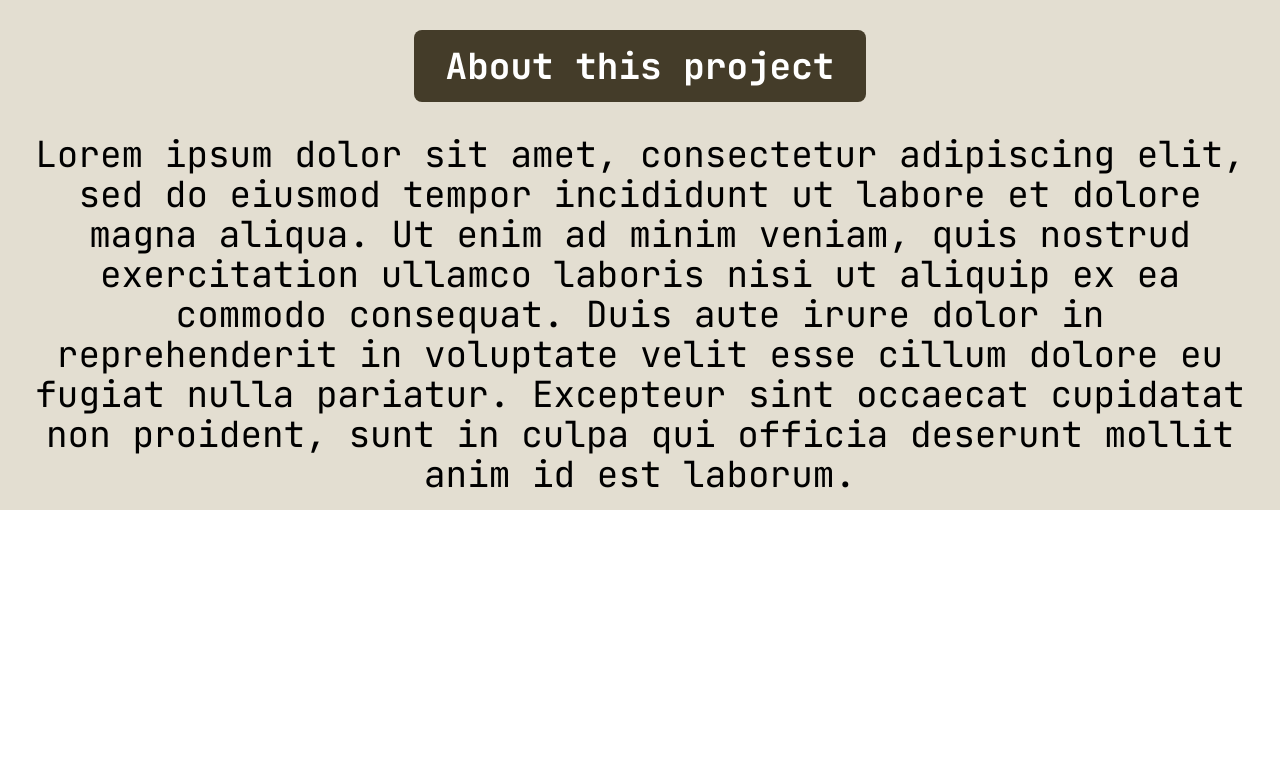
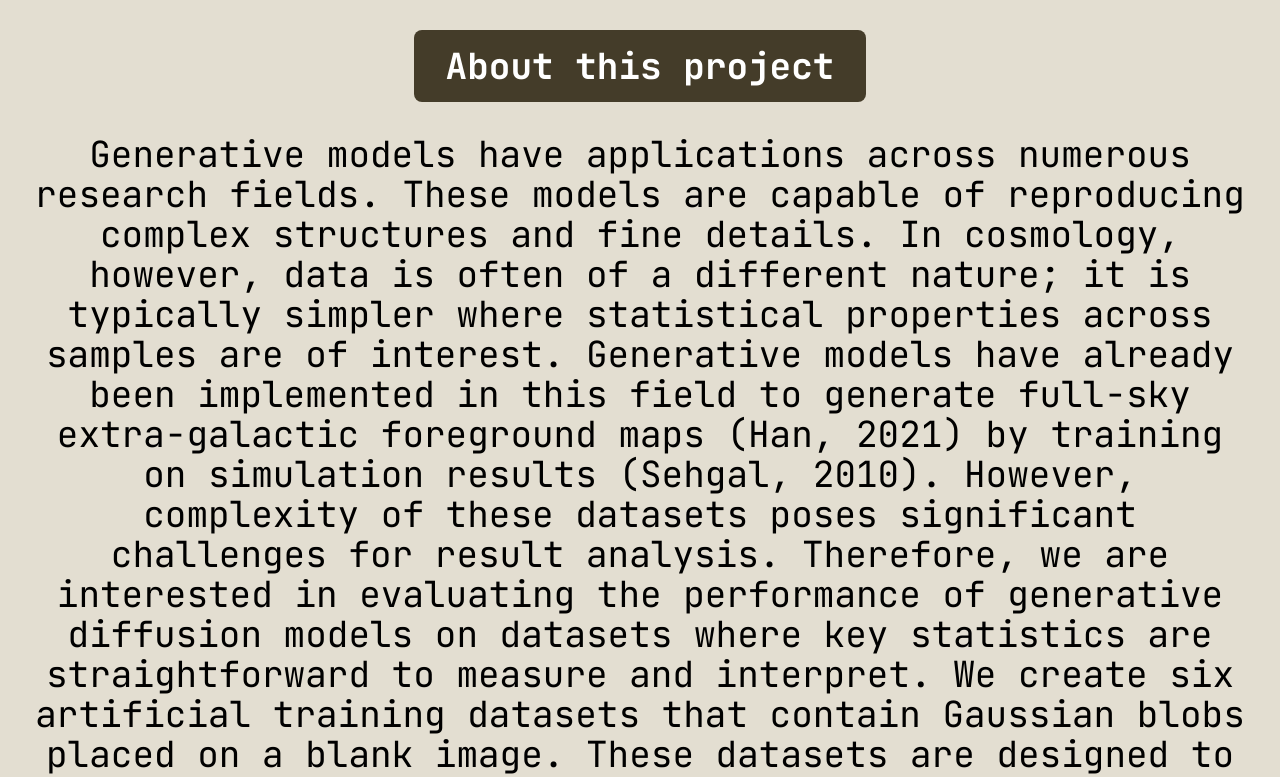
Before and after one commit to MingEn82/nathan-cool-website-2, a React (Vite) app: page / in a window 1280 px wide. Shown: the part 570-1347 px from the top of the page. Before the commit the page ends 1080 px from the top, so only its background shows below. Built offline with nearby package versions, Linux system fonts and the light colour scheme; no server answers; the database is empty.

Commit message:
Added abstract to home page

```diff
--- a/src/views/Home.jsx
+++ b/src/views/Home.jsx
@@ -9,7 +9,9 @@ const Home = () => {
         </div>
         <div className="mt-4 md:mt-8 flex flex-col items-center space-y-4">
             <p className="w-fit bg-lisbon-brown text-white font-semibold text-base px-4 py-2 md:text-4xl md:px-8 md:py-4 rounded-lg">About this project</p>
-            <p className="text-center px-4 py-2 md:text-4xl md:px-8 md:py-4">Lorem ipsum dolor sit amet, consectetur adipiscing elit, sed do eiusmod  tempor incididunt ut labore et dolore magna aliqua. Ut enim ad minim  veniam, quis nostrud exercitation ullamco laboris nisi ut aliquip ex ea  commodo consequat. Duis aute irure dolor in reprehenderit in voluptate  velit esse cillum dolore eu fugiat nulla pariatur. Excepteur sint  occaecat cupidatat non proident, sunt in culpa qui officia deserunt  mollit anim id est laborum.</p>
+            <p className="text-center px-4 py-2 md:text-4xl md:px-8 md:py-4">
+                Generative models have applications across numerous research fields. These models are capable of reproducing complex structures and fine details. In cosmology, however, data is often of a different nature; it is typically simpler where statistical properties across samples are of interest. Generative models have already been implemented in this field to generate full-sky extra-galactic foreground maps (Han, 2021) by training on simulation results (Sehgal, 2010). However, complexity of these datasets poses significant challenges for result analysis. Therefore, we are interested in evaluating the performance of generative diffusion models on datasets where key statistics are straightforward to measure and interpret. We create six artificial training datasets that contain Gaussian blobs placed on a blank image. These datasets are designed to test the model's ability to replicate count distributions, amplitude distributions, and positional clustering. We demonstrate that our models reproduce statistics well and discuss where the model performance falls short. From these findings, we can better understand what tasks are well suited for a diffusion model.
+            </p>
         </div>
     </div>
 }
```
